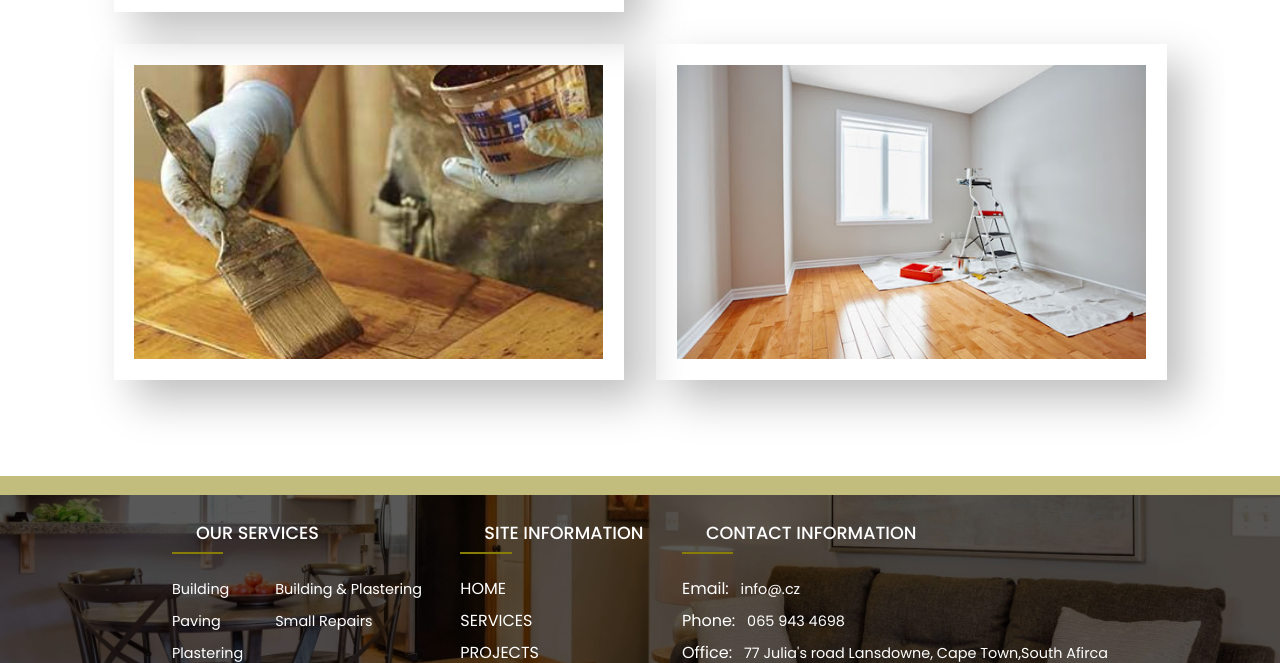
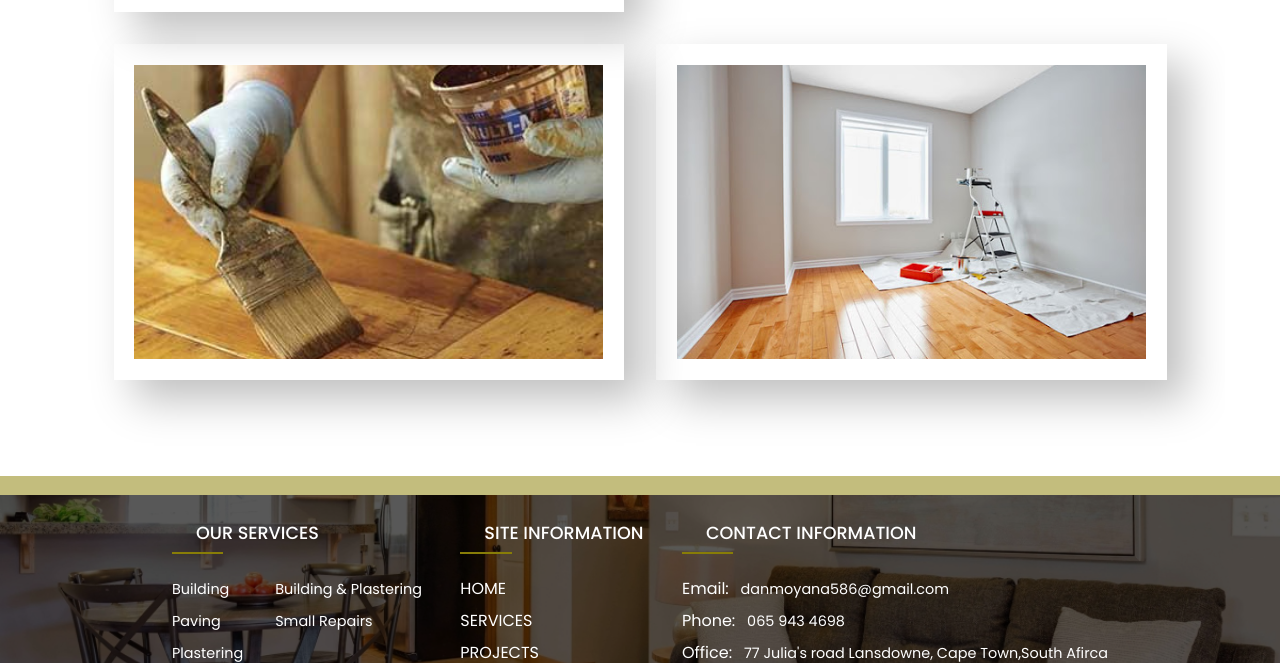
Before and after one commit to Hlangzti/Renovation-Website-, a plain HTML site: page painting.html in a window 1280 px wide. Shown: the part 1044-1707 px from the top of the page. Drawn offline with Linux system fonts and the light colour scheme.

Commit message:
Update painting.html

```diff
--- a/painting.html
+++ b/painting.html
@@ -366,7 +366,7 @@
               </div>
               <div class="info-wrapper-item-categories last-item">
                 <ul class="list-third">
-                  <li><span>Email:</span> info@.cz</li>
+                  <li><span>Email:</span> danmoyana586@gmail.com</li>
                   <li><span>Phone:</span> 065 943 4698</li>
                   <il><span>Office:</span> 77 Julia's road Lansdowne, Cape Town,South Afirca</il>
                 </ul>
```
